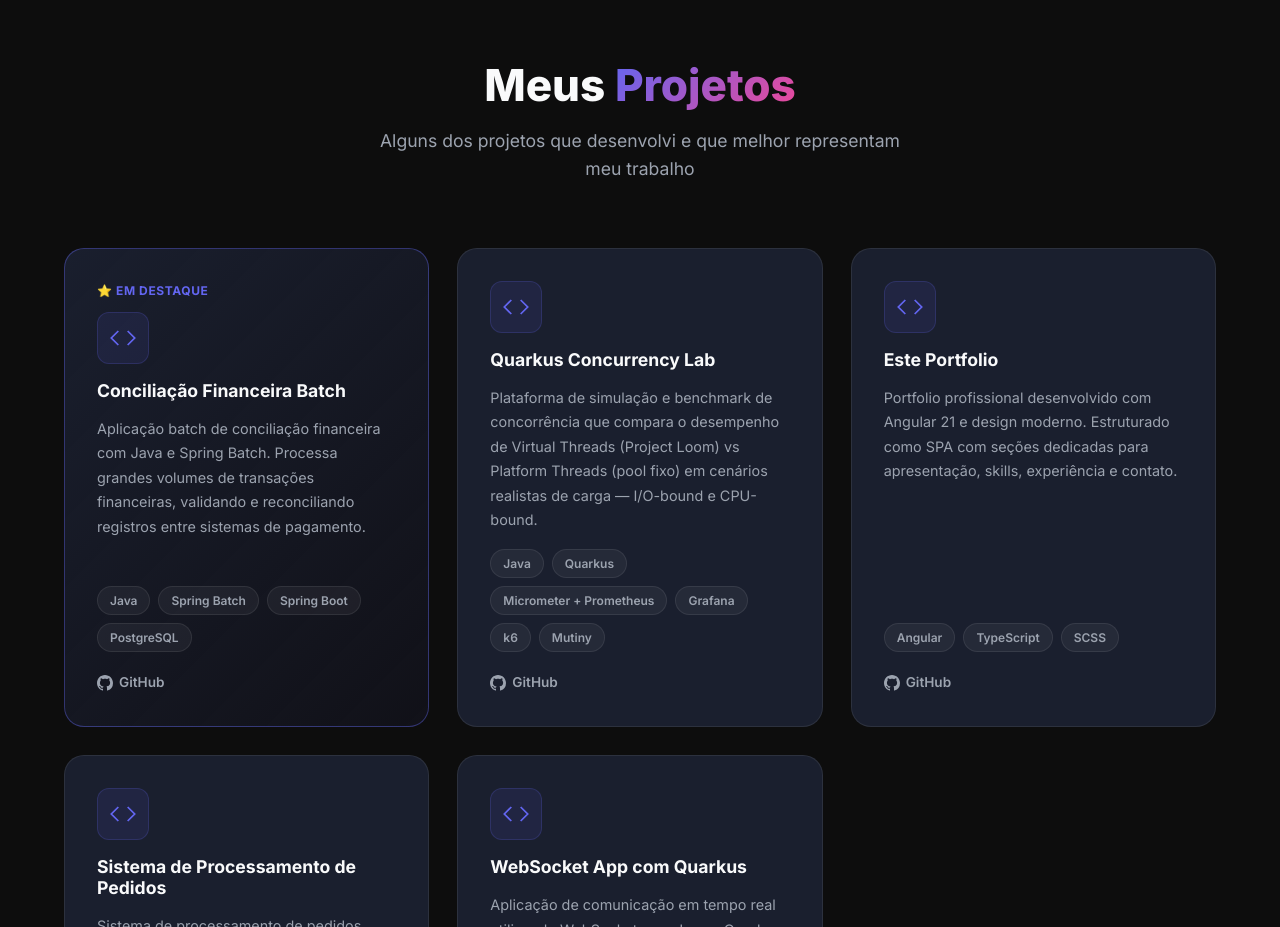
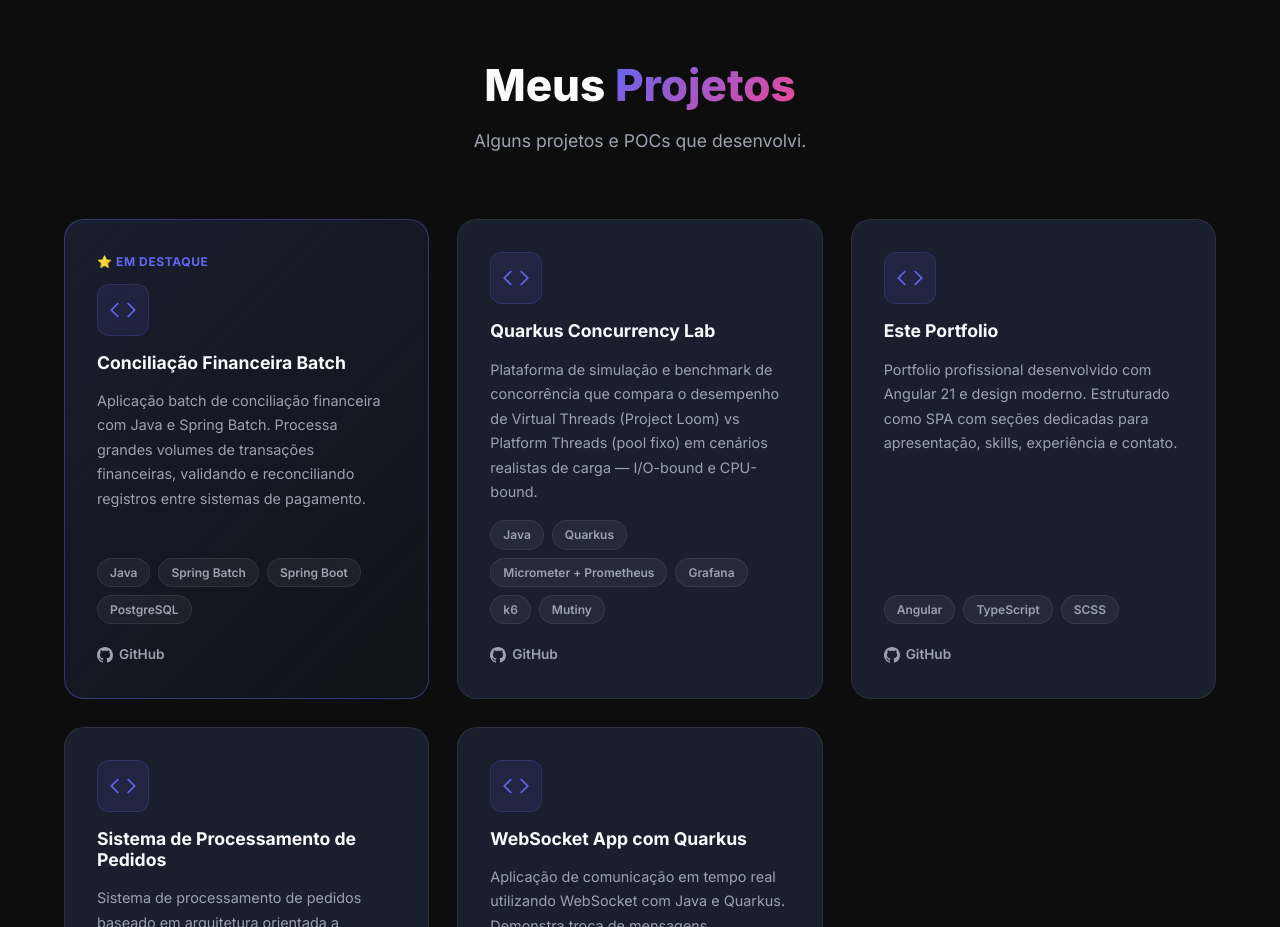
Before and after one commit to holandale0/personal-portfolio, an Angular app: page / in a window 1280 px wide. Shown: the part 6000-6927 px from the top of the page. Built offline with nearby package versions, Linux system fonts and the light colour scheme.

Commit message:
projects.html title

```diff
--- a/src/app/components/projects/projects.html
+++ b/src/app/components/projects/projects.html
@@ -1,7 +1,7 @@
 <section id="projects" class="section projects">
   <div class="container">
     <h2 class="section-title">Meus <span>Projetos</span></h2>
-    <p class="section-subtitle">Alguns dos projetos que desenvolvi e que melhor representam meu trabalho</p>
+    <p class="section-subtitle">Alguns projetos e POCs que desenvolvi.</p>
 
     <div class="projects__grid">
       @for (project of items; track project.title) {
```
